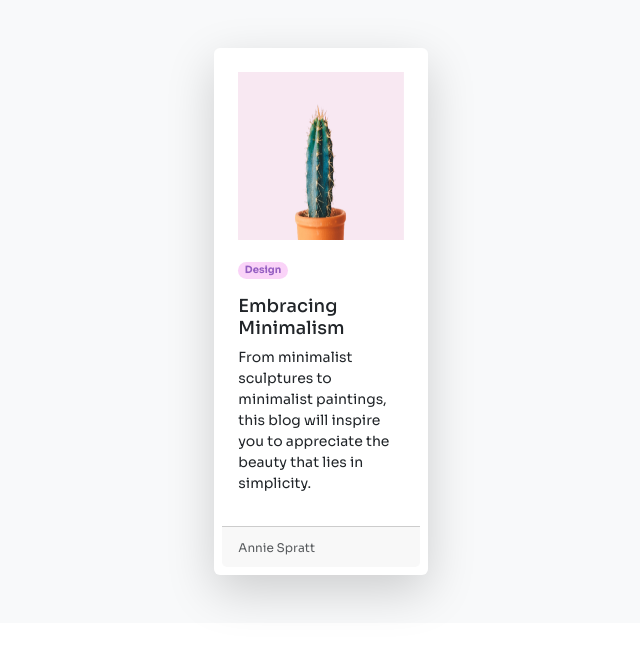
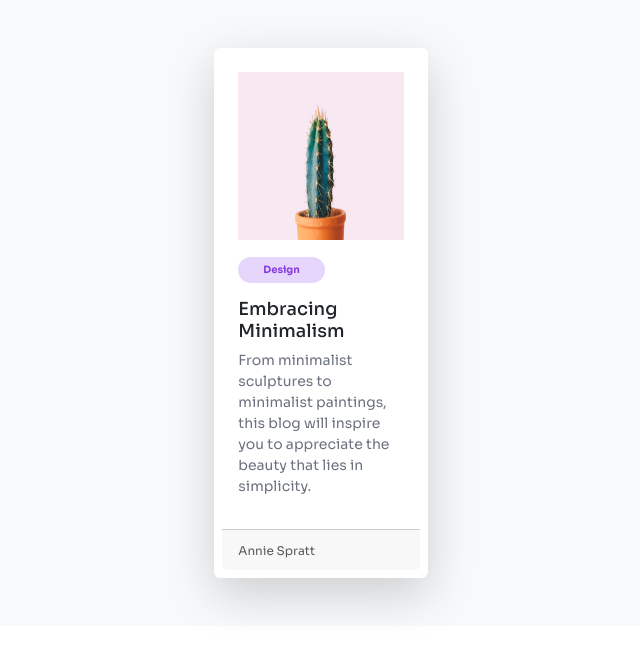
Before and after one commit to cloudcarlos/DEV-CHALLENGES, a plain HTML site: page RESPONSIVE/MINIMAL-BLOG-CARD/index.html in a window 1280 px wide. Shown: the whole page, without its empty margins (319-959 px from the left). Drawn offline with nearby package versions, Linux system fonts and the light colour scheme.

Commit message:
update index
Definitivo

```diff
--- a/RESPONSIVE/MINIMAL-BLOG-CARD/index.html
+++ b/RESPONSIVE/MINIMAL-BLOG-CARD/index.html
@@ -1,5 +1,6 @@
 <!doctype html>
 <html lang="en">
+
 <head>
   <title>Minimal Blog Card</title>
   <meta charset="utf-8" />
@@ -9,28 +10,29 @@
   <link href="https://fonts.googleapis.com/css2?family=Sora:wght@400;500;600;700&display=swap" rel="stylesheet">
   <style>
     /*sora title, body, small, tag  */
-        .card{
+    .card {
       font-family: 'Sora', sans-serif;
     }
 
-        div.card-body > h4 {
+    div.card-body>h4 {
       font-size: 18px;
     }
 
-        div.card-body > p.card-text {
+    div.card-body>p.card-text {
       font-size: 14px;
+      color:#6C727F;
     }
 
-        div.card-footer > small {
+    div.card-footer>small {
       font-size: 12px;
     }
 
-        div.mx-3 > span{
+    div.mx-3>span {
+      padding: 8px 25px;
       font-size: 10px;
-            background-color: #fad3f8;
-            color: rgb(149, 95, 194);
+      background-color: #E6D6FC;
+      color: #883AE1;
     }
-
   </style>
 </head>
 
```
Lines whose indentation alone changed are shown as unchanged.
